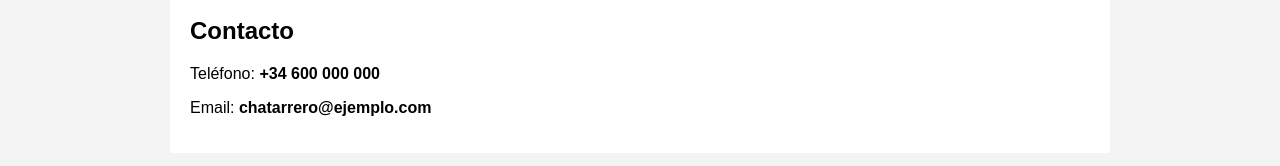
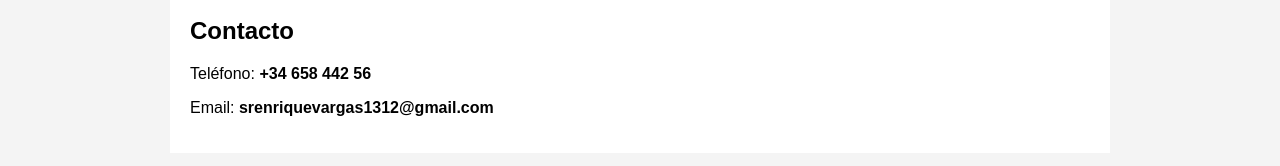
Before and after one commit to Vargapelis/Chatarrero, a plain HTML site: page index.html in a window 1280 px wide. Shown: the part 527-693 px from the top of the page. Drawn offline with Linux system fonts and the light colour scheme.

Commit message:
Update index.html

```diff
--- a/index.html
+++ b/index.html
@@ -73,8 +73,8 @@
 
     <section id="contacto">
       <h2>Contacto</h2>
-      <p>Teléfono: <strong>+34 600 000 000</strong></p>
-      <p>Email: <strong>chatarrero@ejemplo.com</strong></p>
+      <p>Teléfono: <strong>+34 658 442 56</strong></p>
+      <p>Email: <strong>srenriquevargas1312@gmail.com</strong></p>
     </section>
   </div>
 
```
